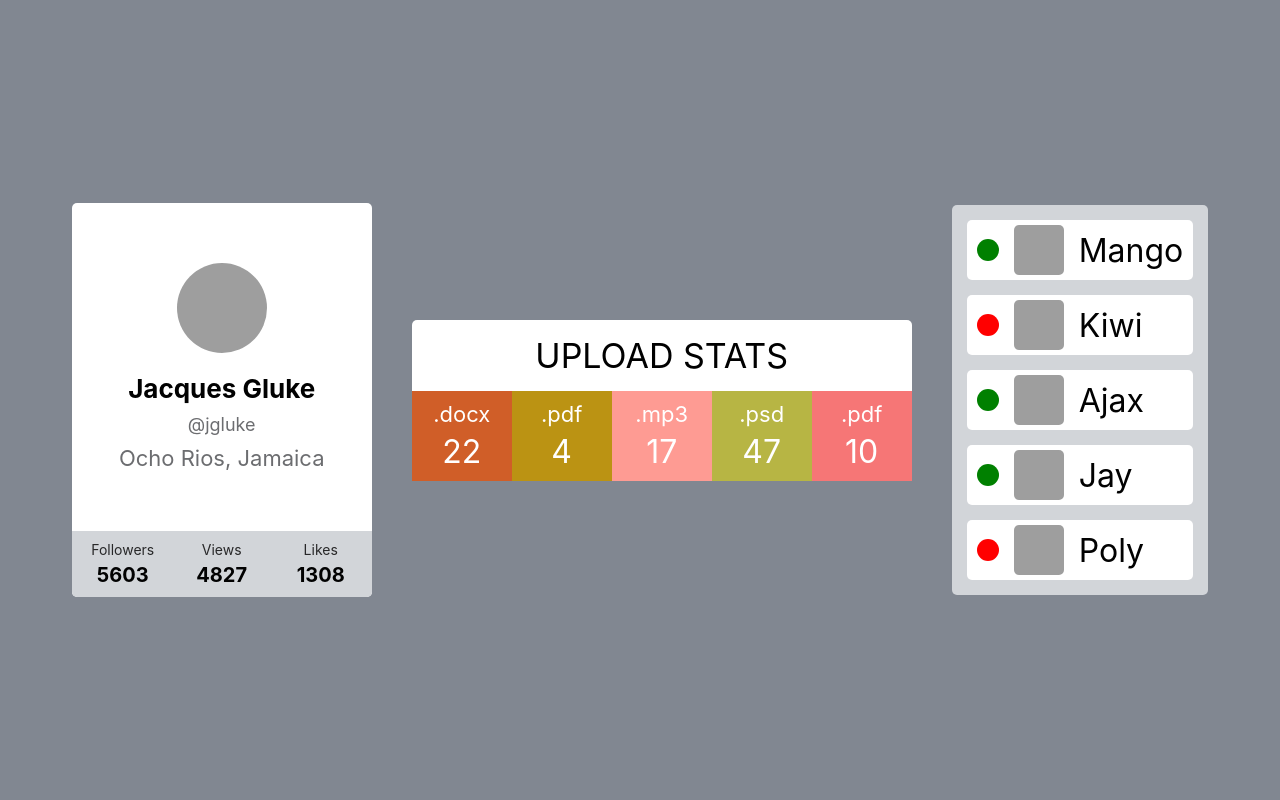
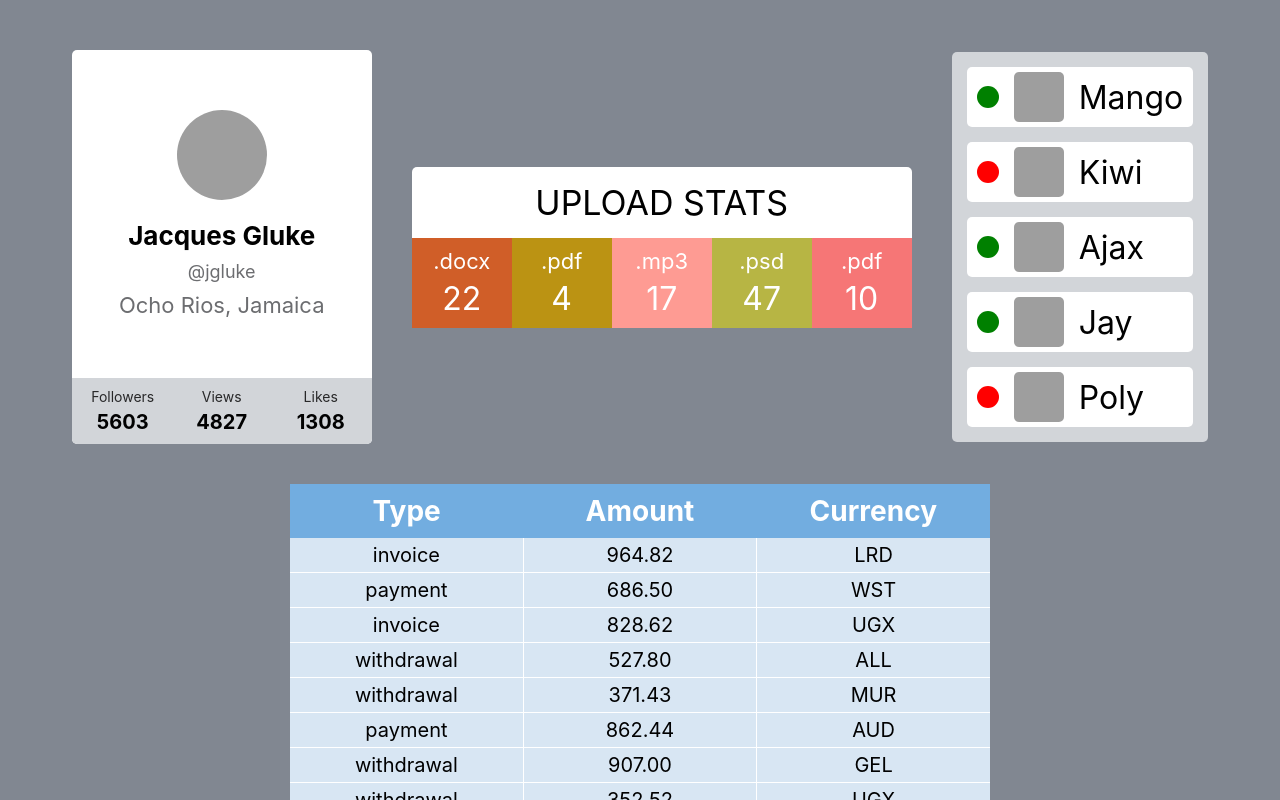
Before and after one commit to campot05/goit-react-hw-01-components, a React (Create React App) app: page / in a window 1280 px wide. Shown: the top 800 px of the page. Built offline with nearby package versions, Linux system fonts and the light colour scheme; grey boxes are pictures that could not be loaded.

Commit message:
add task4

```diff
--- a/src/components/App.jsx
+++ b/src/components/App.jsx
@@ -1,10 +1,11 @@
 import { Profile } from './Profile';
 import { FriendList } from './FriendList/FliendList';
 import { Statistics } from './Statistics/Statistics';
+import { TransactionHistory } from './TransactionHistory';
 import user from '../user';
 import data from '../data';
 import friends from '../friends';
-
+import transactions from '../transactions';
 export const App = () => {
   return (
     <div
@@ -15,6 +16,8 @@
         justifyContent: 'center',
         fontSize: 40,
         color: '#010101',
+        flexWrap: 'wrap',
+        marginTop: 50,
       }}
     >
       <Profile
@@ -26,6 +29,7 @@
       />
       <Statistics stats={data} title="Upload stats" />
       <FriendList friends={friends} />
+      <TransactionHistory items={transactions} />
     </div>
   );
 };
--- /dev/null
+++ b/src/components/TransactionHistory/TransactionHistory.jsx
@@ -0,0 +1,38 @@
+import PropTypes from 'prop-types';
+import css from './TransactionHistory.module.css';
+export const TransactionHistory = ({ items }) => {
+  return (
+    <table className={css.transactionHistory}>
+      <thead>
+        <tr>
+          <th className={css.th}>Type</th>
+          <th className={css.th}>Amount</th>
+          <th className={css.th}>Currency</th>
+        </tr>
+      </thead>
+
+      <tbody>
+        {items.map(el => {
+          return (
+            <tr key={el.id}>
+              <td className={css.td}>{el.type}</td>
+              <td className={css.td}>{el.amount}</td>
+              <td className={css.td}>{el.currency}</td>
+            </tr>
+          );
+        })}
+      </tbody>
+    </table>
+  );
+};
+
+TransactionHistory.propTypes = {
+  items: PropTypes.arrayOf(
+    PropTypes.exact({
+      id: PropTypes.string.isRequired,
+      type: PropTypes.string.isRequired,
+      amount: PropTypes.string.isRequired,
+      currency: PropTypes.string.isRequired,
+    })
+  ),
+};
--- /dev/null
+++ b/src/components/TransactionHistory/TransactionHistory.module.css
@@ -0,0 +1,30 @@
+.transactionHistory {
+  margin-top: 40px;
+  background-color: #fff;
+  width: 700px;
+  font-size: 28px;
+  border-collapse: collapse;
+  text-align: center;
+}
+
+.th {
+  background: #72ade0;
+  color: white;
+  padding: 10px 20px;
+  width: 150px;
+}
+
+.td {
+  border: solid white;
+  border-width: 0 1px 1px 0;
+  /* border-style: solid;
+  border-width: 0 1px 1px 0;
+  border-color: white; */
+  background: #d8e6f3;
+  font-size: 20px;
+  padding: 5px 20px;
+}
+
+.td:last-child {
+  border-right: none;
+}
--- /dev/null
+++ b/src/components/TransactionHistory/index.jsx
@@ -0,0 +1 @@
+export * from './TransactionHistory';
--- /dev/null
+++ b/src/transactions.json
@@ -0,0 +1,122 @@
+[
+  {
+    "id": "1e0700a2-5183-4291-85cc-2065a036a683",
+    "type": "invoice",
+    "amount": "964.82",
+    "currency": "LRD"
+  },
+  {
+    "id": "a30f821b-4d25-4ff0-abdd-e340b3f0dd2b",
+    "type": "payment",
+    "amount": "686.50",
+    "currency": "WST"
+  },
+  {
+    "id": "44dca67a-8e5a-4798-bf8e-b15efd4e1abd",
+    "type": "invoice",
+    "amount": "828.62",
+    "currency": "UGX"
+  },
+  {
+    "id": "ea8ed3dc-2b68-4a53-905a-53ecb0adef33",
+    "type": "withdrawal",
+    "amount": "527.80",
+    "currency": "ALL"
+  },
+  {
+    "id": "ea76146a-0b00-4b80-bc02-a8c822176712",
+    "type": "withdrawal",
+    "amount": "371.43",
+    "currency": "MUR"
+  },
+  {
+    "id": "63ca02f9-d637-46b5-9237-f3b24425e029",
+    "type": "payment",
+    "amount": "862.44",
+    "currency": "AUD"
+  },
+  {
+    "id": "ed0263e8-59a5-4bf1-87e0-2bb88e53dc34",
+    "type": "withdrawal",
+    "amount": "907.00",
+    "currency": "GEL"
+  },
+  {
+    "id": "6013bad0-750c-4691-8bc2-d8f2b43969c4",
+    "type": "withdrawal",
+    "amount": "352.52",
+    "currency": "UGX"
+  },
+  {
+    "id": "252c7be4-8b06-4fa7-8d42-61fb835b70d5",
+    "type": "payment",
+    "amount": "388.98",
+    "currency": "TOP"
+  },
+  {
+    "id": "4eaab41b-b967-40ac-82ed-85fc66f646f1",
+    "type": "deposit",
+    "amount": "103.10",
+    "currency": "BWP"
+  },
+  {
+    "id": "9648a350-8469-42d5-8bf3-18090de5fe67",
+    "type": "withdrawal",
+    "amount": "322.32",
+    "currency": "MRO"
+  },
+  {
+    "id": "9c5c25fb-1a95-4b2f-8d1f-4c4426d677cc",
+    "type": "invoice",
+    "amount": "14.79",
+    "currency": "PYG"
+  },
+  {
+    "id": "43ef232c-80e9-4d6f-b48a-b22405620de3",
+    "type": "payment",
+    "amount": "904.86",
+    "currency": "CHF"
+  },
+  {
+    "id": "5161682e-e620-4019-ab0a-24ceb10fbd20",
+    "type": "withdrawal",
+    "amount": "307.08",
+    "currency": "NOK"
+  },
+  {
+    "id": "7b119d71-42e6-4c42-a141-6818b07bb9ff",
+    "type": "invoice",
+    "amount": "275.07",
+    "currency": "AWG"
+  },
+  {
+    "id": "a4f65722-65c4-4c28-b1f4-b8ed988bb205",
+    "type": "deposit",
+    "amount": "213.10",
+    "currency": "STD"
+  },
+  {
+    "id": "c6e5784b-0ca3-48d6-86e5-b5128af5a523",
+    "type": "invoice",
+    "amount": "116.11",
+    "currency": "CUP CUC"
+  },
+  {
+    "id": "c9ebed6a-3a02-4b49-ac0d-0534b51f2bfd",
+    "type": "invoice",
+    "amount": "878.67",
+    "currency": "HKD"
+  },
+  {
+    "id": "a4a98b0e-b22c-438b-9f83-de2df52110c8",
+    "type": "invoice",
+    "amount": "725.03",
+    "currency": "UYU UYI"
+  },
+  {
+    "id": "b39bfa7a-0166-4c47-94d6-87d20590f746",
+    "type": "payment",
+    "amount": "405.45",
+    "currency": "MDL"
+  }
+]
```
